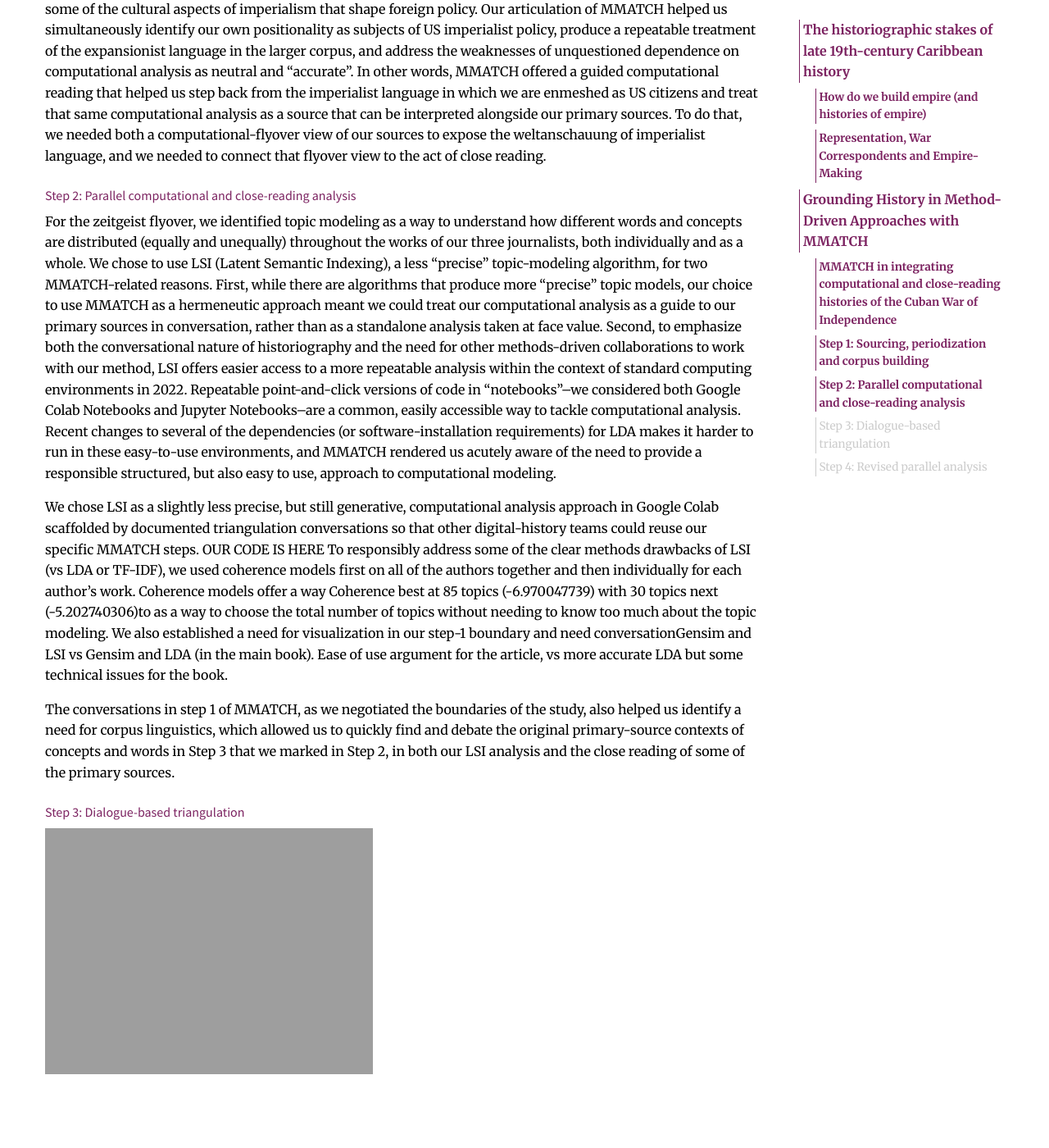
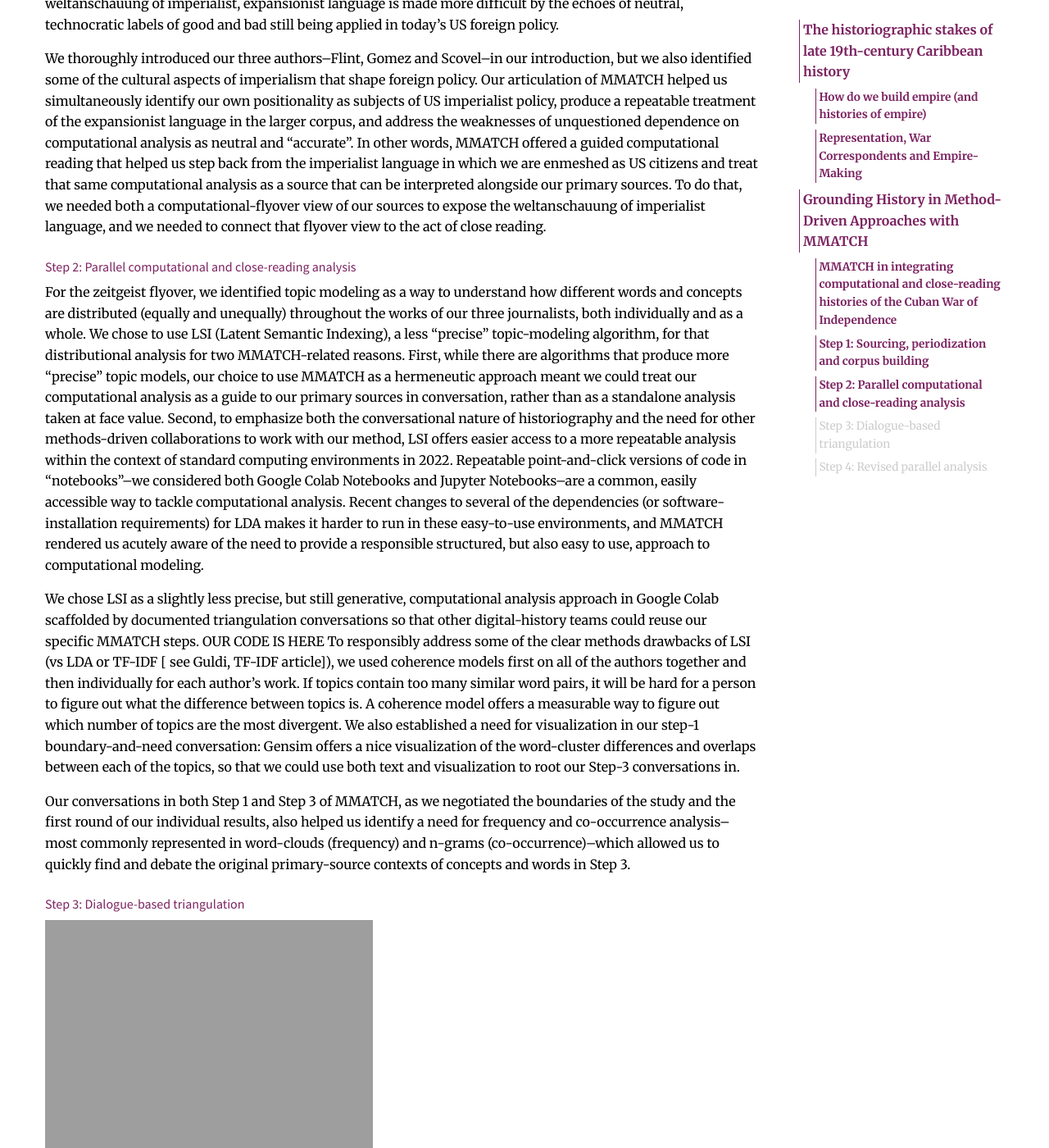
Before and after one commit to kalanicraig/AHRDiachronicConversation, a Jekyll site: the page built from index.md, in a window 1280 px wide and 1400 px high, scrolled down 6048 px. Shown: the whole window at 82% size. Built offline with Jekyll 4.4.1, drawn with Linux system fonts in a browser that asks for light colours; nearby versions of some CDN libraries; before the commit the page ends 7374 px from its top, so only the background shows below that.

Commit message:
Text updates and pull-quote styling

```diff
--- a/_sass/_app.scss
+++ b/_sass/_app.scss
@@ -126,8 +126,8 @@
   line-height: 1.25em;
   text-transform: uppercase;
   color: #1779ba;
-  float: right;
-  margin: 10px 0 0 20px;
+  float: left;
+  margin: 20px 0 0 10px;
   background: linear-gradient(#767676, #1779ba);
   -webkit-background-clip: text;
   -webkit-text-fill-color: transparent;
--- a/index.md
+++ b/index.md
@@ -51,7 +51,8 @@
 
 ### An overview of Mixed-Method Approaches To Collaborative History (MMATCH) as a solution to the epistemological challenges of digital history
 
-At the beginning, I could not see the beauty of it. Initially this felt like it's in the theoretical stratosphere. The practical reality is that I can see [**in the different visualizations it provides**] what I'm thinking about as a scholar grounded in the trends the data gives to me, but that the interpretive methods, and the data itself, need to be curated. *Arlene, in conversation* {: .pull-quote}
+At the beginning, I could not see the beauty of it. Initially this felt like it's in the theoretical stratosphere. The practical reality is that I can see [**in the different visualizations it provides**] what I'm thinking about as a scholar grounded in the trends the data gives to me, but that the interpretive methods, and the data itself, need to be curated. *Arlene, in conversation*
+{: .pull-quote}
 
 As with many histories, we’ve rooted our epistemology–how we “know” the history of the Cuban War of Independence–in the space between our own positionality, primary source close-reading, and the expertise contained in the historiographic body of secondary sources in which we situate ourselves as scholars of a particular subfield. The suspension of a scholar between personal interpretation, source material, and external scholarly traditions has a long-standing, if elitist, history. From the late-Antique paideia that marked a young man as part of the Greek-educated elite to the shared-world-view weltanschauung or bildung of the well-educated European, scholarly knowledge of the humanist bent is built on the hermeneutic ability of well-trained scholars with a common worldview and shared scholarly tradition. Incorporating digital methods, then, can seem like a disruptor in the worst of possible ways, a button we push that bypasses the individual scholar with analysis spit out by a computer and reproduced without question.
 
@@ -100,11 +101,11 @@
 
 #### Step 2: Parallel computational and close-reading analysis
 
-For the zeitgeist flyover, we identified topic modeling as a way to understand how different words and concepts are distributed (equally and unequally) throughout the works of our three journalists, both individually and as a whole. We chose to use LSI (Latent Semantic Indexing), a less “precise” topic-modeling algorithm, for two MMATCH-related reasons. First, while there are algorithms that produce more “precise”  topic models, our choice to use MMATCH as a hermeneutic approach meant we could treat our computational analysis as a guide to our primary sources in conversation, rather than as a standalone analysis taken at face value. Second, to emphasize both the conversational nature of historiography and the need for other methods-driven collaborations to work with our method, LSI offers easier access to a more repeatable analysis within the context of standard computing environments in 2022. Repeatable point-and-click versions of code in “notebooks”--we considered both Google Colab Notebooks and Jupyter Notebooks–are a common, easily accessible way to tackle computational analysis. Recent changes to several of the dependencies (or software-installation requirements) for LDA makes it harder to run in these easy-to-use environments, and MMATCH rendered us acutely aware of the need to provide a responsible structured, but also easy to use, approach to computational modeling.
+For the zeitgeist flyover, we identified topic modeling as a way to understand how different words and concepts are distributed (equally and unequally) throughout the works of our three journalists, both individually and as a whole. We chose to use LSI (Latent Semantic Indexing), a less “precise” topic-modeling algorithm, for that distributional analysis for two MMATCH-related reasons. First, while there are algorithms that produce more “precise”  topic models, our choice to use MMATCH as a hermeneutic approach meant we could treat our computational analysis as a guide to our primary sources in conversation, rather than as a standalone analysis taken at face value. Second, to emphasize both the conversational nature of historiography and the need for other methods-driven collaborations to work with our method, LSI offers easier access to a more repeatable analysis within the context of standard computing environments in 2022. Repeatable point-and-click versions of code in “notebooks”--we considered both Google Colab Notebooks and Jupyter Notebooks–are a common, easily accessible way to tackle computational analysis. Recent changes to several of the dependencies (or software-installation requirements) for LDA makes it harder to run in these easy-to-use environments, and MMATCH rendered us acutely aware of the need to provide a responsible structured, but also easy to use, approach to computational modeling.
 
-We chose LSI as a slightly less precise, but still generative, computational analysis approach in Google Colab scaffolded by documented triangulation conversations so that other digital-history teams could reuse our specific MMATCH steps. OUR CODE IS HERE To responsibly address some of the clear methods drawbacks of LSI (vs LDA or TF-IDF), we used coherence models first on all of the authors together and then individually for each author’s work. Coherence models offer a way Coherence best at 85 topics (-6.970047739) with 30 topics next (-5.202740306)to as a way to choose the total number of topics without needing to know too much about the topic modeling. We also established a need for visualization in our step-1 boundary and need conversationGensim and LSI vs Gensim and LDA (in the main book). Ease of use argument for the article, vs more accurate LDA but some technical issues for the book.
+We chose LSI as a slightly less precise, but still generative, computational analysis approach in Google Colab scaffolded by documented triangulation conversations so that other digital-history teams could reuse our specific MMATCH steps. OUR CODE IS HERE To responsibly address some of the clear methods drawbacks of LSI (vs LDA or TF-IDF [ see Guldi, TF-IDF article]), we used coherence models first on all of the authors together and then individually for each author’s work. If topics contain too many similar word pairs, it will be hard for a person to figure out what the difference between topics is. A coherence model offers a measurable way to figure out which number of topics are the most divergent. We also established a need for visualization in our step-1 boundary-and-need conversation: Gensim offers a nice visualization of the word-cluster differences and overlaps between each of the topics, so that we could use both text and visualization to root our Step-3 conversations in.
 
-The conversations in step 1 of MMATCH, as we negotiated the boundaries of the study, also helped us identify a need for corpus linguistics, which allowed us to quickly find and debate the original primary-source contexts of concepts and words in Step 3 that we marked in Step 2, in both our LSI analysis and the close reading of some of the primary sources.
+Our conversations in both Step 1 and Step 3 of MMATCH, as we negotiated the boundaries of the study and the first round of our individual results, also helped us identify a need for frequency and co-occurrence analysis--most commonly represented in word-clouds (frequency) and n-grams (co-occurrence)--which allowed us to quickly find and debate the original primary-source contexts of concepts and words in Step 3.
 
 </section>
 <section id="Step2" markdown=1>
```
